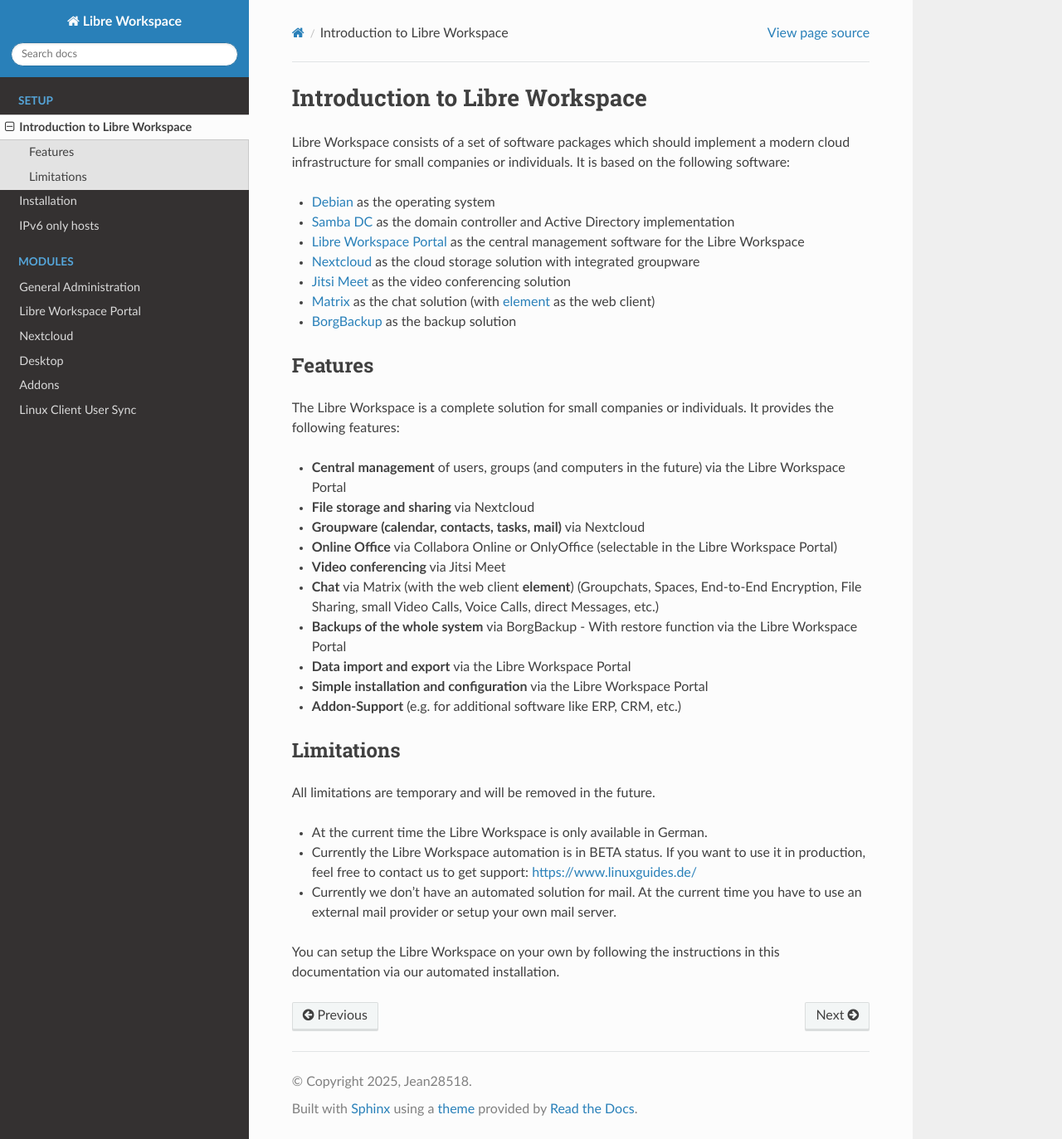
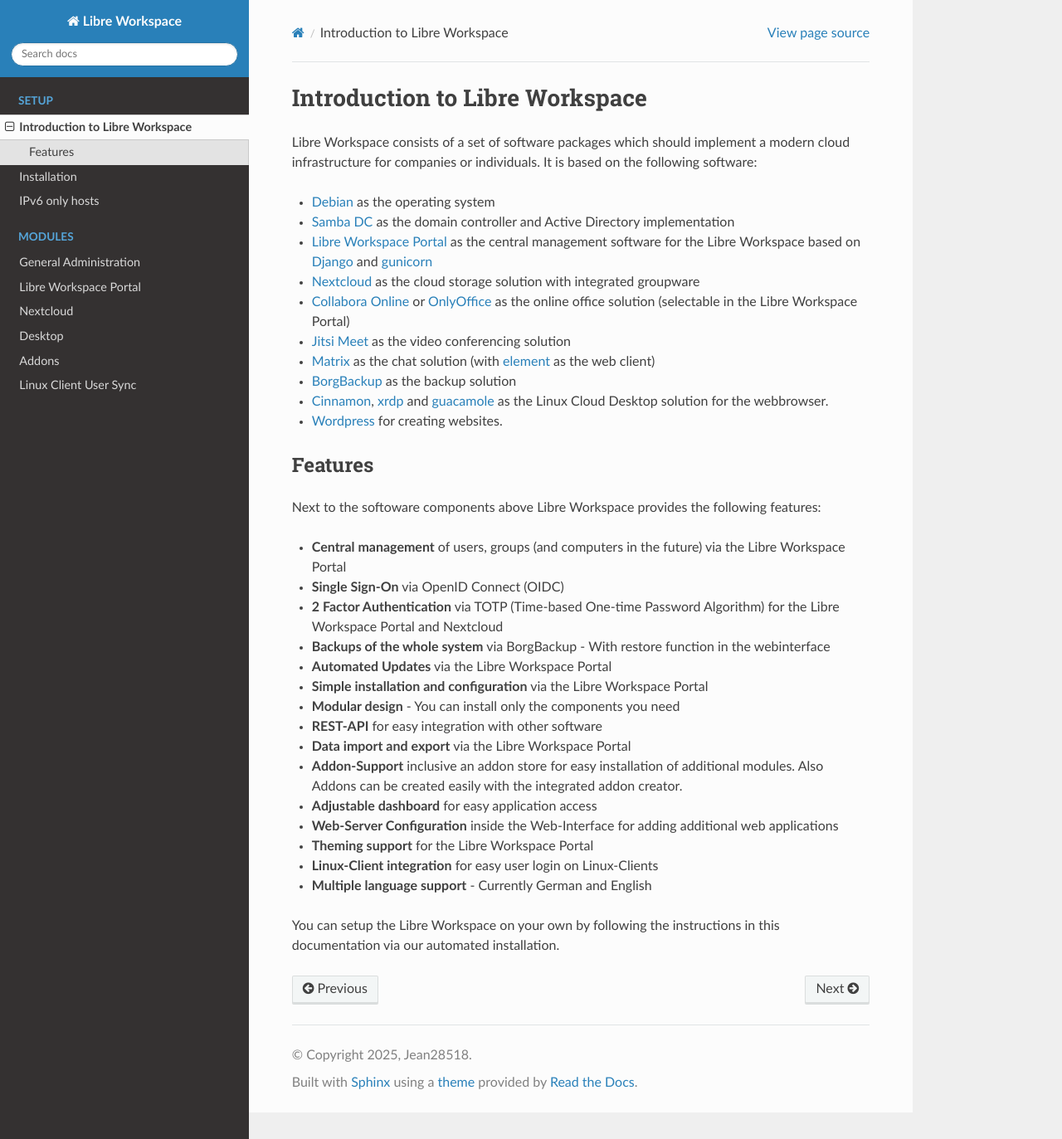
Before and after one commit to Jean28518/libre-workspace, a Sphinx documentation site: the page built from docs/source/setup/introduction.rst, in a window 1280 px wide and 1373 px high. Shown: the whole window at 83% size. Built offline with Sphinx 7.4.7 and the Read the Docs theme 3.1.0, drawn with Linux system fonts in a browser that asks for light colours.

Commit message:
Update installation and introduction documentation for clarity and accuracy

```diff
--- a/docs/source/setup/introduction.rst
+++ b/docs/source/setup/introduction.rst
@@ -2,37 +2,38 @@
 Introduction to Libre Workspace
 *******************************
 
-Libre Workspace consists of a set of software packages which should implement a modern cloud infrastructure for small companies or individuals. It is based on the following software:
+Libre Workspace consists of a set of software packages which should implement a modern cloud infrastructure for companies or individuals. It is based on the following software:
 
 * `Debian <https://www.debian.org/>`_ as the operating system
 * `Samba DC <https://wiki.samba.org/index.php/Setting_up_Samba_as_an_Active_Directory_Domain_Controller>`_ as the domain controller and Active Directory implementation
-* `Libre Workspace Portal <https://github.com/Jean28518/libre-workspace/>`_ as the central management software for the Libre Workspace
+* `Libre Workspace Portal <https://github.com/Jean28518/libre-workspace/>`_ as the central management software for the Libre Workspace based on `Django <https://www.djangoproject.com/>`_ and `gunicorn <https://gunicorn.org/>`_
 * `Nextcloud <https://nextcloud.com/>`_ as the cloud storage solution with integrated groupware
+* `Collabora Online <https://www.collaboraoffice.com/collabora-online/>`_ or `OnlyOffice <https://www.onlyoffice.com/>`_ as the online office solution (selectable in the Libre Workspace Portal)
 * `Jitsi Meet <https://jitsi.org/>`_ as the video conferencing solution
 * `Matrix <https://matrix.org/>`_ as the chat solution (with `element <https://element.io/>`_ as the web client)
 * `BorgBackup <https://www.borgbackup.org/>`_ as the backup solution
+* `Cinnamon <https://linuxmint.com/>`_, `xrdp <https://www.xrdp.org/>`_ and `guacamole <https://guacamole.apache.org/>`_ as the Linux Cloud Desktop solution for the webbrowser.
+* `Wordpress <https://wordpress.org/>`_ for creating websites.
 
 Features
 ========
-The Libre Workspace is a complete solution for small companies or individuals. It provides the following features:
+
+Next to the softoware components above Libre Workspace provides the following features:
 
 * **Central management** of users, groups (and computers in the future) via the Libre Workspace Portal
-* **File storage and sharing** via Nextcloud
-* **Groupware (calendar, contacts, tasks, mail)** via Nextcloud
-* **Online Office** via Collabora Online or OnlyOffice (selectable in the Libre Workspace Portal)
-* **Video conferencing** via Jitsi Meet
-* **Chat** via Matrix (with the web client **element**) (Groupchats, Spaces, End-to-End Encryption, File Sharing, small Video Calls, Voice Calls, direct Messages, etc.)
-* **Backups of the whole system** via BorgBackup - With restore function via the Libre Workspace Portal
+* **Single Sign-On** via OpenID Connect (OIDC)
+* **2 Factor Authentication** via TOTP (Time-based One-time Password Algorithm) for the Libre Workspace Portal and Nextcloud
+* **Backups of the whole system** via BorgBackup - With restore function in the webinterface
+* **Automated Updates** via the Libre Workspace Portal
+* **Simple installation and configuration** via the Libre Workspace Portal
+* **Modular design** - You can install only the components you need
+* **REST-API** for easy integration with other software
 * **Data import and export** via the Libre Workspace Portal
-* **Simple installation and configuration** via the Libre Workspace Portal
-* **Addon-Support** (e.g. for additional software like ERP, CRM, etc.)
-
-Limitations
-===========
-All limitations are temporary and will be removed in the future.
-
-- At the current time the Libre Workspace is only available in German.
-- Currently the Libre Workspace automation is in BETA status. If you want to use it in production, feel free to contact us to get support: https://www.linuxguides.de/
-- Currently we don't have an automated solution for mail. At the current time you have to use an external mail provider or setup your own mail server.
+* **Addon-Support** inclusive an addon store for easy installation of additional modules. Also Addons can be created easily with the integrated addon creator.
+* **Adjustable dashboard** for easy application access
+* **Web-Server Configuration** inside the Web-Interface for adding additional web applications
+* **Theming support** for the Libre Workspace Portal
+* **Linux-Client integration** for easy user login on Linux-Clients
+* **Multiple language support** - Currently German and English
 
 You can setup the Libre Workspace on your own by following the instructions in this documentation via our automated installation.
```
Also changed, not shown: docs/source/setup/installation.rst (+12 -10 lines), docs/source/setup/ipv6_only_hosts.rst (+5 -5 lines).
